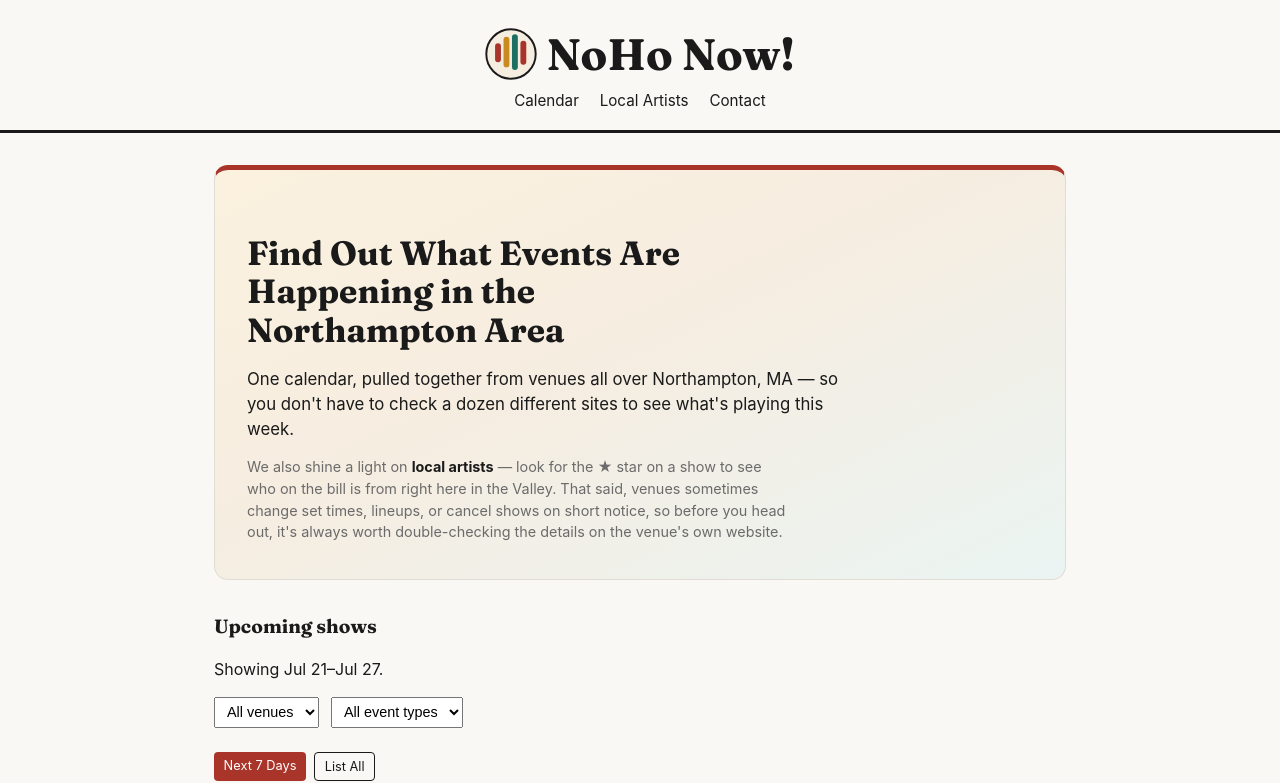
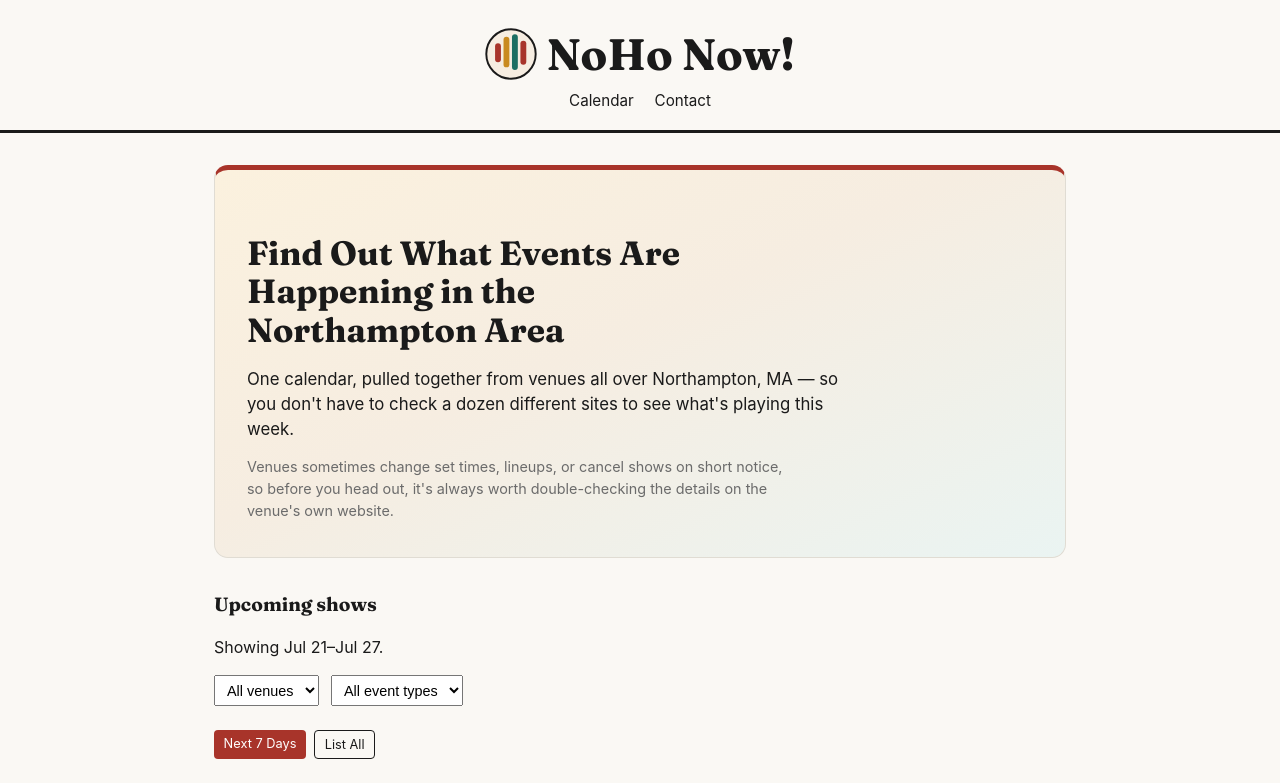
Before and after one commit to davidgrogan/localarts, a Flask app: page / in a window 1280 px wide. Shown: the top 783 px of the page. Run offline with Flask 3, Linux system fonts and the light colour scheme; data that the repository does not hold is empty.

Commit message:
Remove Local Artists nav link and hero copy (revisiting later)

```diff
--- a/app/templates/base.html
+++ b/app/templates/base.html
@@ -18,7 +18,7 @@
     </a>
     <nav>
       <a href="{{ url_for('main.calendar') }}">Calendar</a>
-      <a href="{{ url_for('artists.list_artists') }}">Local Artists</a>
+      <!-- "Local Artists" nav link removed for now -- will revisit. -->
       <a href="{{ url_for('contact.contact') }}">Contact</a>
       {% if is_admin %}
         <a href="{{ url_for('venues.list_venues') }}">Venues</a>
--- a/app/templates/calendar.html
+++ b/app/templates/calendar.html
@@ -9,12 +9,9 @@
       what's playing this week.
     </p>
     <p class="hero-note">
-      We also shine a light on <strong>local artists</strong> &mdash; look
-      for the &#9733; star on a show to see who on the bill is from right
-      here in the Valley. That said, venues sometimes change set times,
-      lineups, or cancel shows on short notice, so before you head out,
-      it's always worth double-checking the details on the venue's own
-      website.
+      Venues sometimes change set times, lineups, or cancel shows on short
+      notice, so before you head out, it's always worth double-checking the
+      details on the venue's own website.
     </p>
   </section>
 
```
